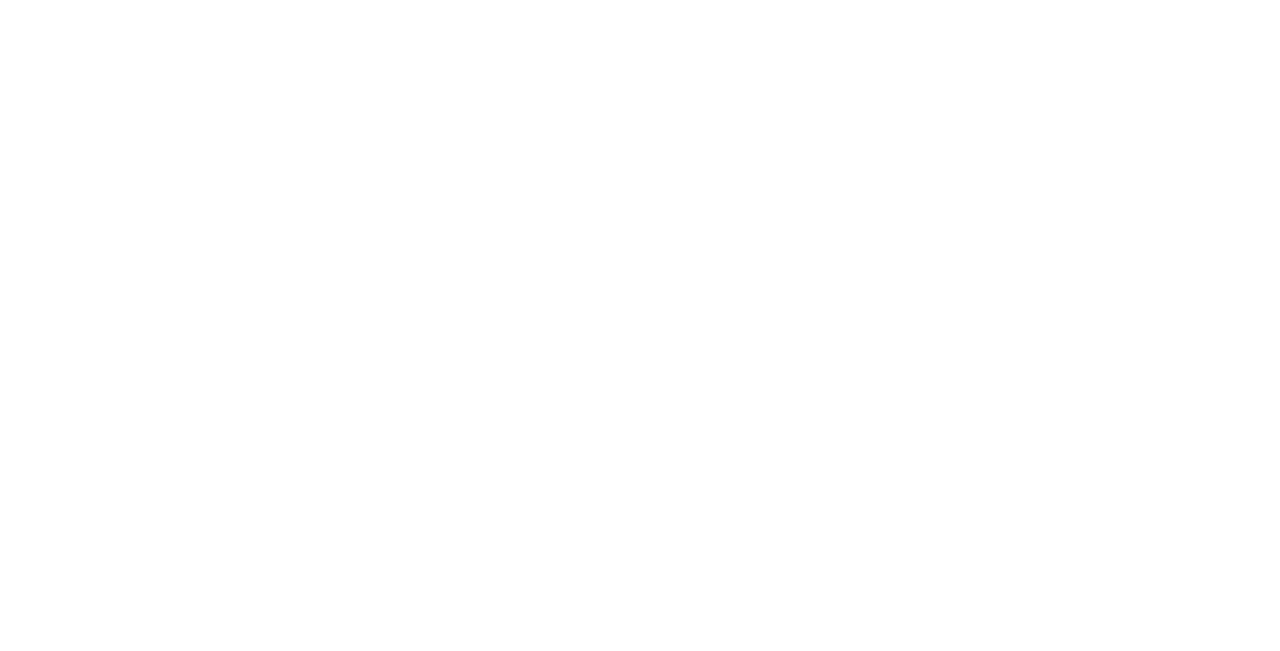
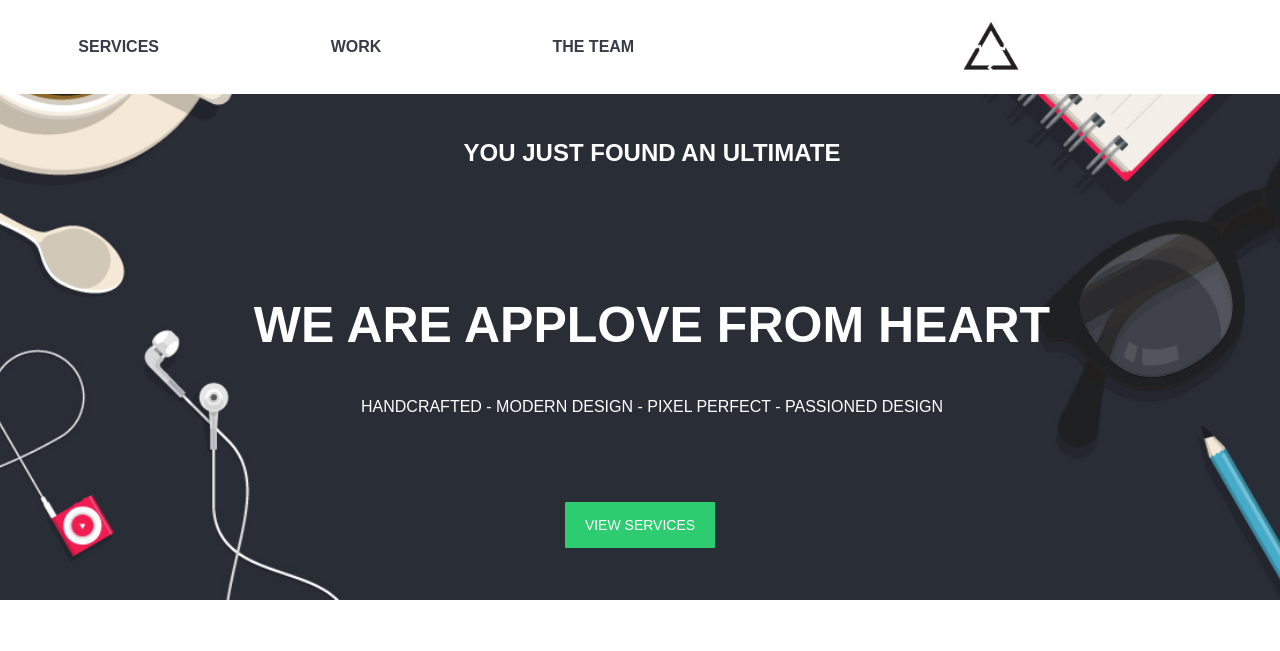
Before and after one commit to stephsalazar/2da-version-Applove, a plain HTML site: page index.html in a window 1280 px wide. Drawn offline with Linux system fonts and the light colour scheme.

Commit message:
agregado de secciones nav y home

```diff
--- a/assets/css/common.css
+++ b/assets/css/common.css
@@ -14,3 +14,84 @@
 .text-uppercase {
   text-transform: uppercase;
 }
+
+.container {
+  width: 100%;
+  padding: 0;
+  margin: 0px auto;
+}
+
+.row:before, .row:after {
+  content: " ";
+  display: table;
+}
+
+.row:after {
+  clear: both;
+}
+
+[class*="col-"] {
+  min-height: 7px;
+  padding: 12px;
+  float: left;
+}
+
+.col-1 {
+  /*(1 / 12) * 100 */
+  width: 8.333%;
+}
+
+.col-2 {
+  /*(2 / 12) * 100 */
+  width: 16.667%;
+}
+
+.col-3 {
+  /*(3 / 12) * 100 */
+  width: 25%;
+}
+
+.col-4 {
+  /*(4 / 12) * 100 */
+  width: 33.333%;
+}
+
+.col-5 {
+  /*(5 / 12) * 100 */
+  width: 41.667%;
+}
+
+.col-6 {
+  /*(6 / 12) * 100 */
+  width: 50%;
+}
+
+.col-7 {
+  /*(7 / 12) * 100 */
+  width: 58.333%;
+}
+
+.col-8 {
+  /*(8 / 12) * 100 */
+  width: 66.667%;
+}
+
+.col-9 {
+  /*(9 / 12) * 100 */
+  width: 75%;
+}
+
+.col-10 {
+  /*(10 / 12) * 100 */
+  width: 83.333%;
+}
+
+.col-11 {
+  /*(11 / 12) * 100 */
+  width: 91.666%;
+}
+
+.col-12 {
+  /*(12 / 12) * 100 */
+  width: 100%;
+}
--- a/assets/css/main.css
+++ b/assets/css/main.css
@@ -1,11 +1,8 @@
 /*
  * Ingresa el CSS del proyecto en este archivo
  */
-
 * {
-  -webkit-box-sizing: border-box;
-  -moz-box-sizing: border-box;
-  box-sizing: border-box;
+  padding: 0;
 }
 
 *:before,
@@ -17,6 +14,7 @@
 
 body {
   /* Establece la fuente de Google aquí */
+  font-family: "Raleway", sans-serif;
   margin: 0 auto;
   font-size: 16px;
   line-height: 1.71429;
@@ -35,3 +33,54 @@ a {
 a:hover {
   color: #E95853;
 }
+ /*clases creadas por mi*/
+
+ header {
+   position: fixed;
+   background: white;
+   width: 100%;
+ }
+
+.nav {
+  text-align: center;
+}
+
+.logo {
+   width: 70px;
+   text-align: left;
+ }
+
+.link {
+   font-weight: 700; /*texto: bold*/
+   padding: 21px; /*espacio entre los textos*/
+   display: inline-block; /*cajas de bloque y en linea de forma simultanea*/
+ }
+
+#home {
+  background-image: url(../images/bg-home.jpg);/*imagen de portada*/
+  background-position: center;/*imagen centrada*/
+  background-repeat: no-repeat;/*para que no repita la imagen de fondo*/
+  background-size: cover;/*cubre todo el contenedor*/
+  height: 600px;/*Altura del home*/
+  text-align: center;/*alineacion al centro*/
+}
+
+.textos {
+  color: white; /*color de los textos*/
+  padding: 100px;/*relleno por los 4 lados*/
+}
+
+.text-home {
+  font-size: 50px;/*tamaño de la tipografia*/
+}
+
+.btn-home {
+  background: #2ECC71;/*color del fondo*/
+  color: #fff;/*color del texto*/
+  padding: 11px 20px;/*relleno en el boton de arriba-abajo y derecha-izquierda*/
+  border-radius: 1px; /*redondear el borde*/
+  font-weight: 500;
+  margin-top: 53px;
+  display: inline-block;
+  font-size: 14px; /*tamaño de la letra*/
+}
--- a/index.html
+++ b/index.html
@@ -4,16 +4,51 @@
 		<meta charset="UTF-8">
 		<title>Applove</title>
 		<!-- Importa la fuente del proyecto (Raleway) de Google Fonts (https://fonts.google.com) -->
-
+		<link href="https://fonts.google.com/specimen/Raleway">
 		<!-- Enlaza tu CSS reutilizable aquí (common.css) -->
-
+		<link rel="stylesheet" href="assets/css/common.css">
 		<!-- Enlaza tu CSS del proyecto aquí -->
-
+		<link rel="stylesheet" href="assets/css/main.css">
 	</head>
 	<body>
 		<!-- Escribe el HTML aquí -->
+		<header>
+			<article class="container">
+				<section class="row">
+	        <section class="col-2 nav">
+	        	<a href="" class="text-uppercase link">SERVICES</a>
+					</section>
+					<section class="col-2 nav">
+						<a href="" class="text-uppercase link">WORK</a>
+					</section>
+					<section class="col-2 nav">
+						<a href="" class="text-uppercase link">THE TEAM</a>
+					</section>
+					<section class="col-5 nav">
+						<img src="assets/images/logo-r.png" class="logo">
+					</section>
+	      </section>
+			</article>
+		</header>
 
+		<article id="home">
+			<section class="row">
+				<section class="textos">
+					<h2 class="col-12">YOU JUST FOUND AN ULTIMATE</h2>
+					<h1 class="col-12 text-uppercase text-home mb-0">
+						we are applove from heart</h1>
+					<p class="text-uppercase mt-0 col-12">HANDCRAFTED - MODERN DESIGN - PIXEL PERFECT - PASSIONED  DESIGN
+					</p>
+					<a href="#services" class="btn-home text-uppercase">View services</a>
+				</section>
+			</section>
+		</article>
+
+		<article class="">
+
+		</article>
 		<!-- Enlaza tu JS aquí -->
-
+		<script src="assets/js/app.js">
+		</script>
 	</body>
 </html>
```
Lines whose indentation alone changed are shown as unchanged.
